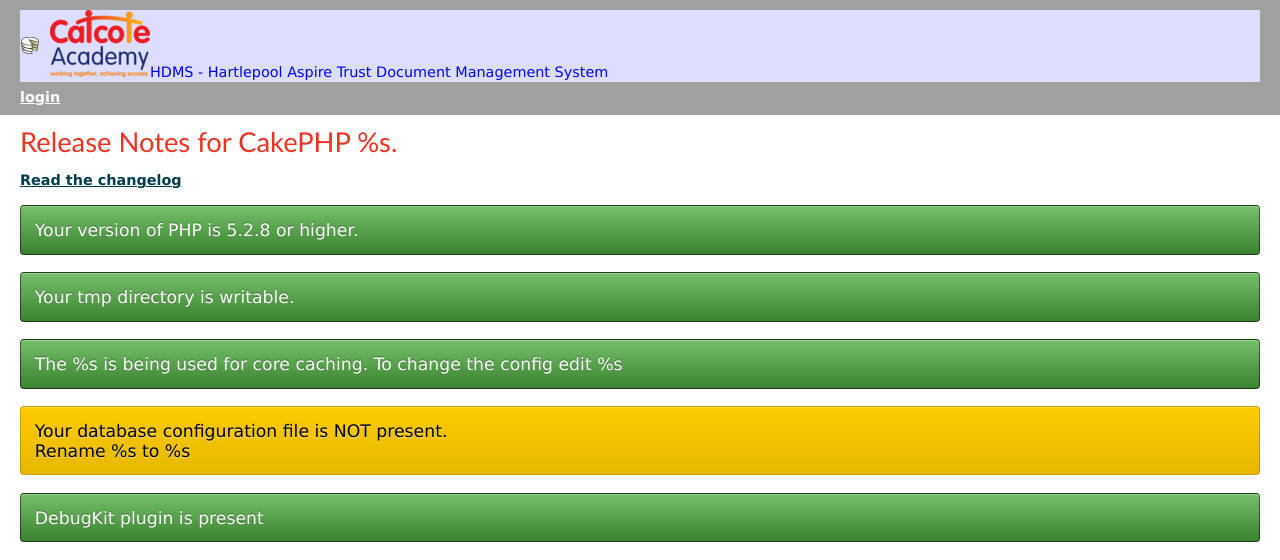
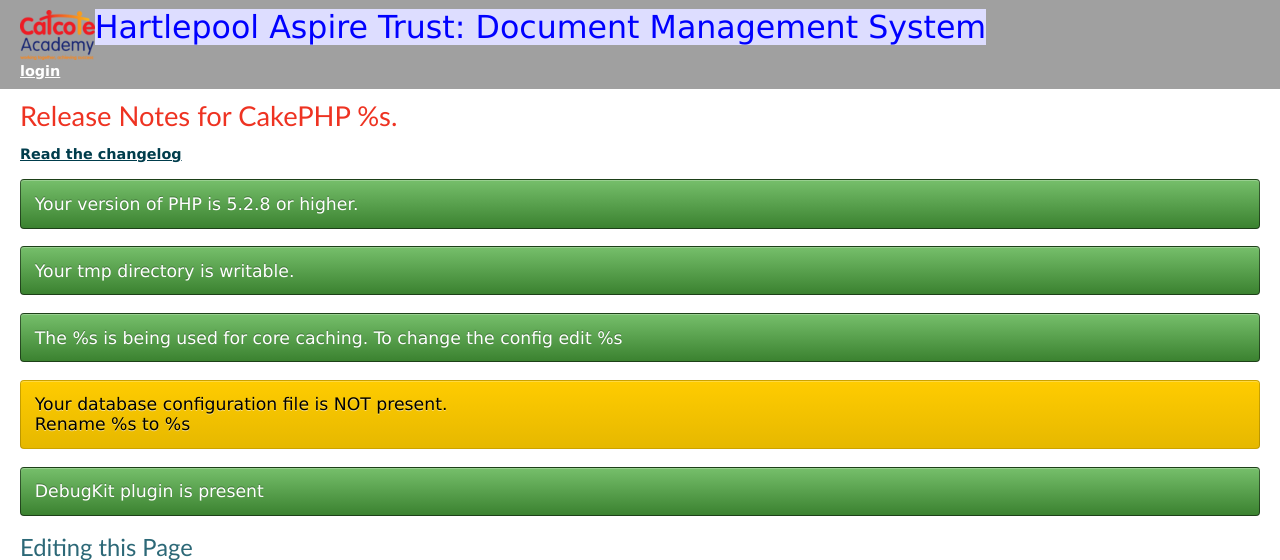
Before and after one commit to jones139/hdms, a CakePHP app: the page made by app/View/Pages/home.ctp in a window 1280 px wide. Shown: the top 560 px of the page. Run offline with PHP 8.4 and a stand-in for CakePHP, Linux system fonts and the light colour scheme; the template is opened without the code that fills it, so the values that code supplies are empty; some libraries are stand-ins or nearby versions.

Commit message:
Improving formatting of main docs index page.

```diff
--- a/app/View/Layouts/default.ctp
+++ b/app/View/Layouts/default.ctp
@@ -1,6 +1,24 @@
 <?php
+/***************************************************************************
+ *   This file is part of HDMS.
+ *
+ *   Copyright 2014, Graham Jones (grahamjones@physics.org)
+ *
+ *   HDMS is free software: you can redistribute it and/or modify
+ *   it under the terms of the GNU General Public License as published by
+ *   the Free Software Foundation, either version 3 of the License, or
+ *   (at your option) any later version.
+ *
+ *   Foobar is distributed in the hope that it will be useful,
+ *   but WITHOUT ANY WARRANTY; without even the implied warranty of
+ *   MERCHANTABILITY or FITNESS FOR A PARTICULAR PURPOSE.  See the
+ *   GNU General Public License for more details.
+ *
+ *   You should have received a copy of the GNU General Public License
+ *   along with HDMS.  If not, see <http://www.gnu.org/licenses/>.
+ *
+ ****************************************************************************/
 /**
- *
  *
  * CakePHP(tm) : Rapid Development Framework (http://cakephp.org)
  * Copyright (c) Cake Software Foundation, Inc. (http://cakefoundation.org)
@@ -30,7 +48,7 @@ $cakeVersion = __d('cake_dev', 'CakePHP %s', Configure::version())
 	<?php
 		echo $this->Html->meta('icon');
 
-		echo $this->Html->css('cake.generic');
+		#echo $this->Html->css('cake.generic');
 		echo $this->Html->css('hat.generic');
 
 		echo $this->fetch('meta');
@@ -41,10 +59,15 @@ $cakeVersion = __d('cake_dev', 'CakePHP %s', Configure::version())
 <body>
 	<div id="container">
 		<div id="header">
-			<h1>
-<?php echo $this->Html->image('ca_logo.png', array('alt' => 'Catcote Academy Logo')); ?>
-<?php echo $this->Html->link('HDMS - Hartlepool Aspire Trust Document Management System', '/'); ?></h1>
+<?php echo $this->Html->image('ca_logo.png', array(
+      'alt' => 'Catcote Academy Logo',
+      'url' => 'http://catcoteacademy.co.uk')); ?>
+	<h1>
+<?php echo $this->Html->link('Hartlepool Aspire Trust: Document Management System', '/');
+?>
+        </h1>
 
+	<br/>
       <?php
       ######################################################################
       # Show Users menu bar at the top
--- a/app/webroot/css/hat.generic.css
+++ b/app/webroot/css/hat.generic.css
@@ -1,4 +1,23 @@
 @charset "utf-8";
+/***************************************************************************
+ *   This file is part of HDMS.
+ *
+ *   Copyright 2014, Graham Jones (grahamjones@physics.org)
+ *
+ *   HDMS is free software: you can redistribute it and/or modify
+ *   it under the terms of the GNU General Public License as published by
+ *   the Free Software Foundation, either version 3 of the License, or
+ *   (at your option) any later version.
+ *
+ *   Foobar is distributed in the hope that it will be useful,
+ *   but WITHOUT ANY WARRANTY; without even the implied warranty of
+ *   MERCHANTABILITY or FITNESS FOR A PARTICULAR PURPOSE.  See the
+ *   GNU General Public License for more details.
+ *
+ *   You should have received a copy of the GNU General Public License
+ *   along with HDMS.  If not, see <http://www.gnu.org/licenses/>.
+ *
+ ****************************************************************************/
 /**
  *
  * Generic CSS for Hartlepool Aspire Trust
@@ -49,7 +68,7 @@ h1, h2, h3, h4 {
 h1 {
 	background:#fff;
 	color: #003d4c;
-	font-size: 100%;
+	font-size: 220%;
 }
 h2 {
 	background:#fff;
@@ -80,12 +99,17 @@ p {
 
 #header{
 	padding: 10px 20px;
+	position:relative;
 }
 #header h1 {
-	line-height:20px;
-	background: #ddddff url('../img/cake.icon.png') no-repeat left;
+    display:inline;
+	#line-height:20px;
+	background: #ddddff;
 	color: #fff;
-	padding: 0px 30px;
+	white-space: nowrap; #Prevent word wrapping
+	padding: 0px 0px;
+	position: absolute;
+	top: 10%;
 }
 #header h1 a {
 	color: #0000ff;
@@ -97,6 +121,10 @@ p {
 	color: #0000ff;
 	background: #eeeeff;
 	text-decoration: underline;
+}
+
+#header img {
+    height: 50px;
 }
 #content{
 	background: #fff;
```
